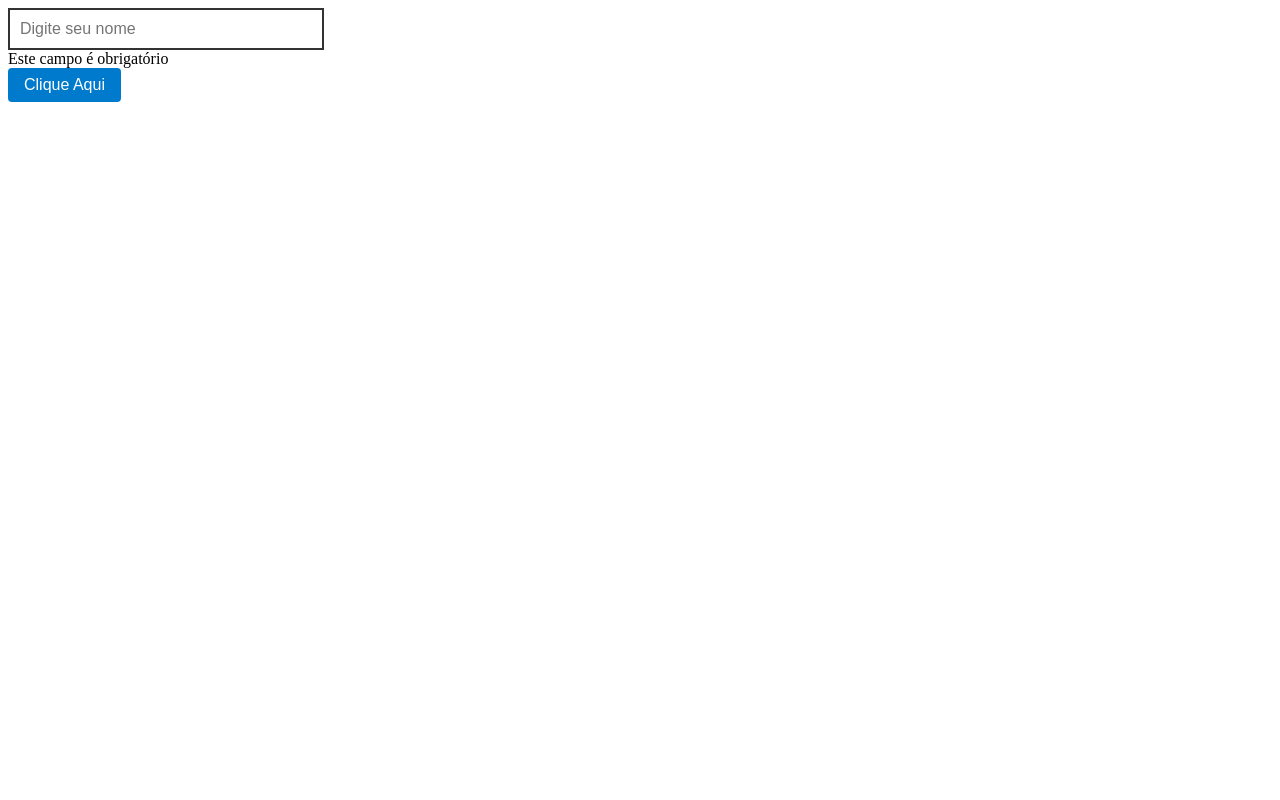
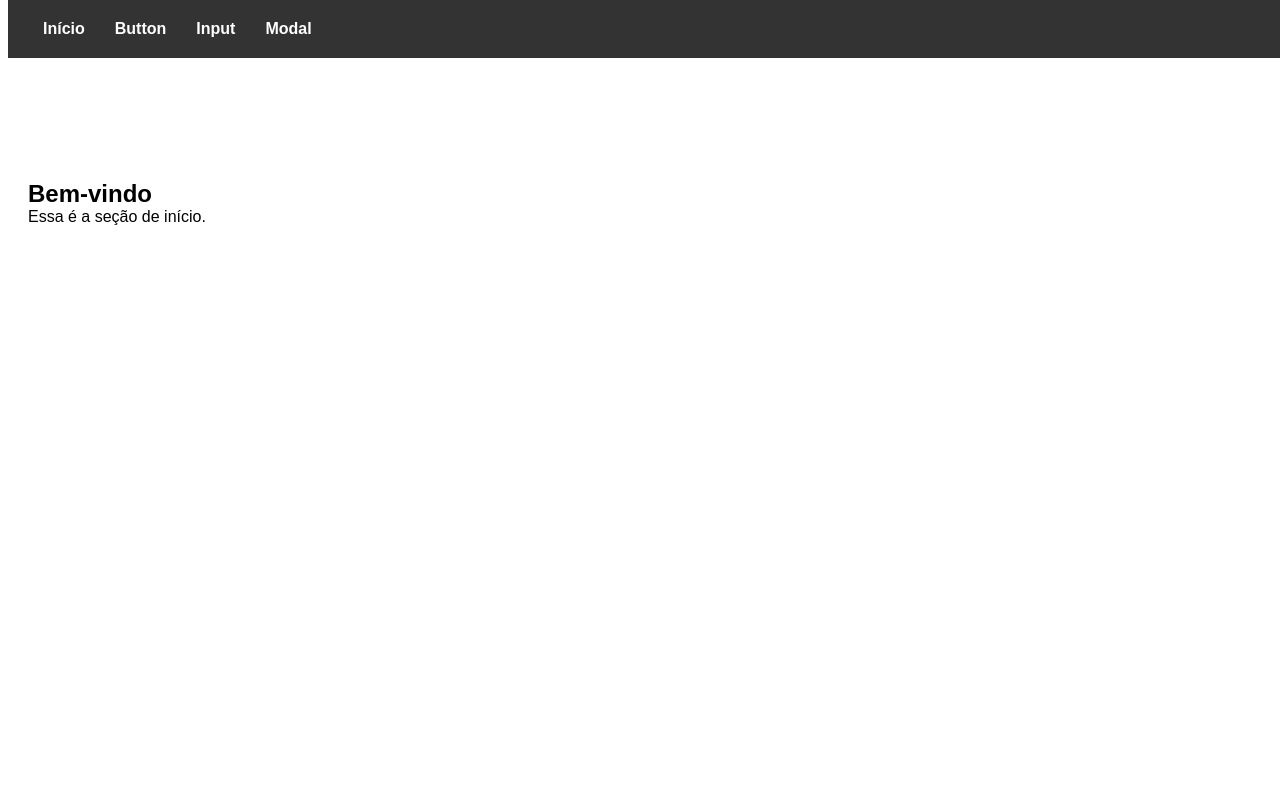
Before and after one commit to felipe660/frameworkacessivel, an Angular app: page / in a window 1280 px wide. Shown: the top 800 px of the page. Built offline with nearby package versions, Linux system fonts and the light colour scheme.

Commit message:
documentacao

```diff
--- a/projects/demo/src/app/app.component.html
+++ b/projects/demo/src/app/app.component.html
@@ -1,3 +1,39 @@
+<!DOCTYPE html>
+<html lang="pt-br">
+<head>
+  <meta charset="UTF-8">
+  <title>FrameWork</title>
+</head>
+<body>
+
+  <header>
+    <nav>
+      <a href="#Inicio">Início</a>
+      <a href="#Button">Button</a>
+      <a href="#Input">Input</a>
+      <a href="#Modal">Modal</a>
+    </nav>
+  </header>
+
+  <section id="Inicio">
+    <h1>Bem-vindo</h1>
+    <p>Essa é a seção de início.</p>
+  </section>
+
+  <section id="Button">
+    <h1>Buttons</h1>
+    <p>Informações sobre.</p>
+
+
+    <accessible-button
+      label="Clique Aqui"
+      ariaLabel="Botão de Clique"
+      (onClick)="handleButtonClick()"
+      ></accessible-button>
+  </section>
+
+  <section id="Input">
+    <h1>Input</h1>
     <div style="width: 25%; height: 50vh;">
       <form (ngSubmit)="enviar()">
         <lib-accessible-input
@@ -7,13 +43,17 @@
           ariaLabel="Nome completo"
           placeholder="Digite seu nome">
         </lib-accessible-input>
+        <!-- <p>Valor digitado: {{ usuario.nome }}</p> -->
         <div *ngIf="usuario.nome === ''">
           <span class="erro">Este campo é obrigatório</span>
         </div>
-    <accessible-button
-      label="Clique Aqui"
-      ariaLabel="Botão de Clique"
-      (onClick)="handleButtonClick()"
-      ></accessible-button>
       </form>
     </div>
+  </section>
+
+  <section id="Modal">
+    <h1>Modal</h1>
+  </section>
+
+</body>
+</html>
--- a/projects/demo/src/app/app.component.scss
+++ b/projects/demo/src/app/app.component.scss
@@ -0,0 +1,43 @@
+* {
+      margin: 0;
+      padding: 0;
+      box-sizing: border-box;
+      scroll-behavior: smooth; /* Scroll suave */
+    }
+
+    body {
+      font-family: Arial, sans-serif;
+    }
+
+    header {
+      background-color: #333;
+      color: white;
+      padding: 20px;
+      position: fixed;
+      width: 100%;
+      top: 0;
+      z-index: 1000;
+    }
+
+    nav a {
+      color: white;
+      text-decoration: none;
+      margin: 0 15px;
+      font-weight: bold;
+      transition: color 0.3s;
+    }
+
+    nav a:hover {
+      color: #ff9900;
+    }
+
+    section {
+      padding: 100px 20px;
+      margin-top: 80px;
+      min-height: 100vh;
+    }
+
+    #inicio { background-color: #f5f5f5; }
+    #sobre { background-color: #ddd; }
+    #projetos { background-color: #bbb; }
+    #contato { background-color: #999; }
--- a/projects/demo/src/app/app.component.ts
+++ b/projects/demo/src/app/app.component.ts
@@ -11,8 +11,9 @@ import { CommonModule } from '@angular/common';
   styleUrl: './app.component.scss'
 })
 export class AppComponent {
+
 enviar() {
-throw new Error('Method not implemented.');
+  throw new Error('Method not implemented.');
 }
   title = 'demo';
   usuario = {nome: ''};
```
Lines whose indentation alone changed are shown as unchanged.
